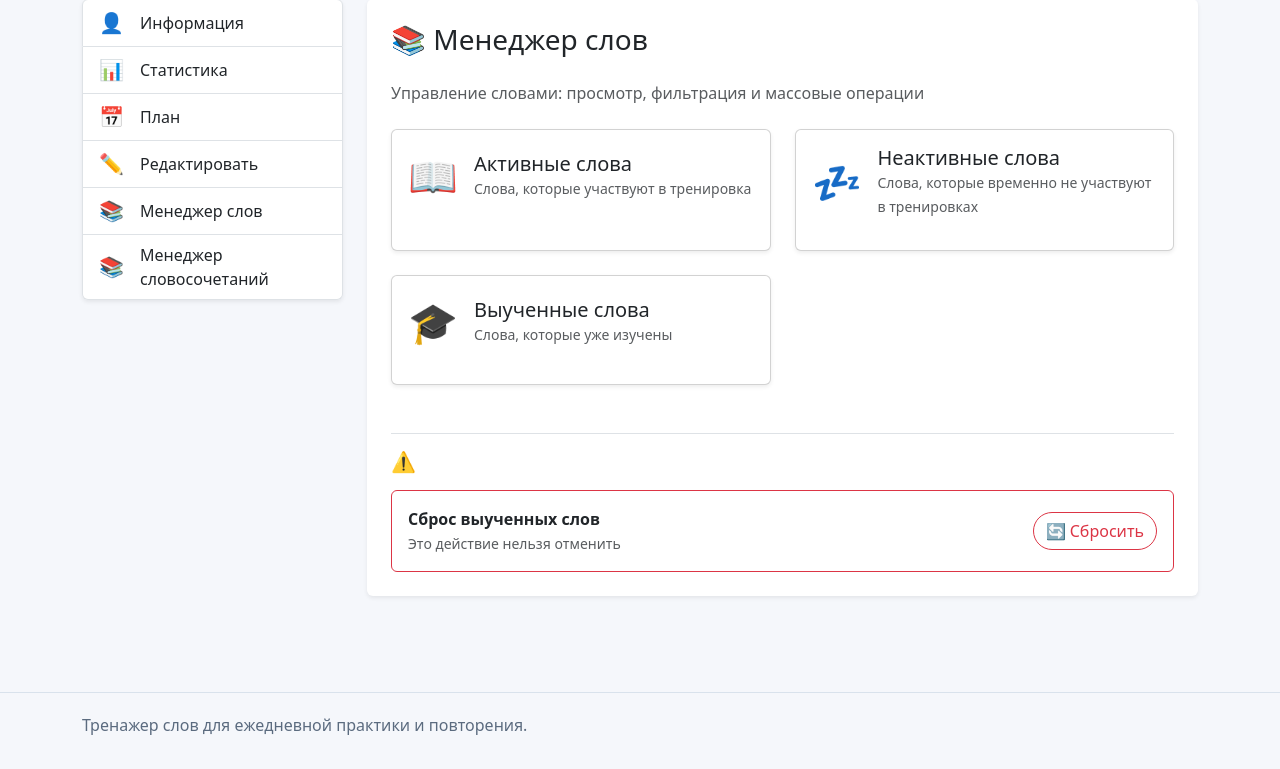
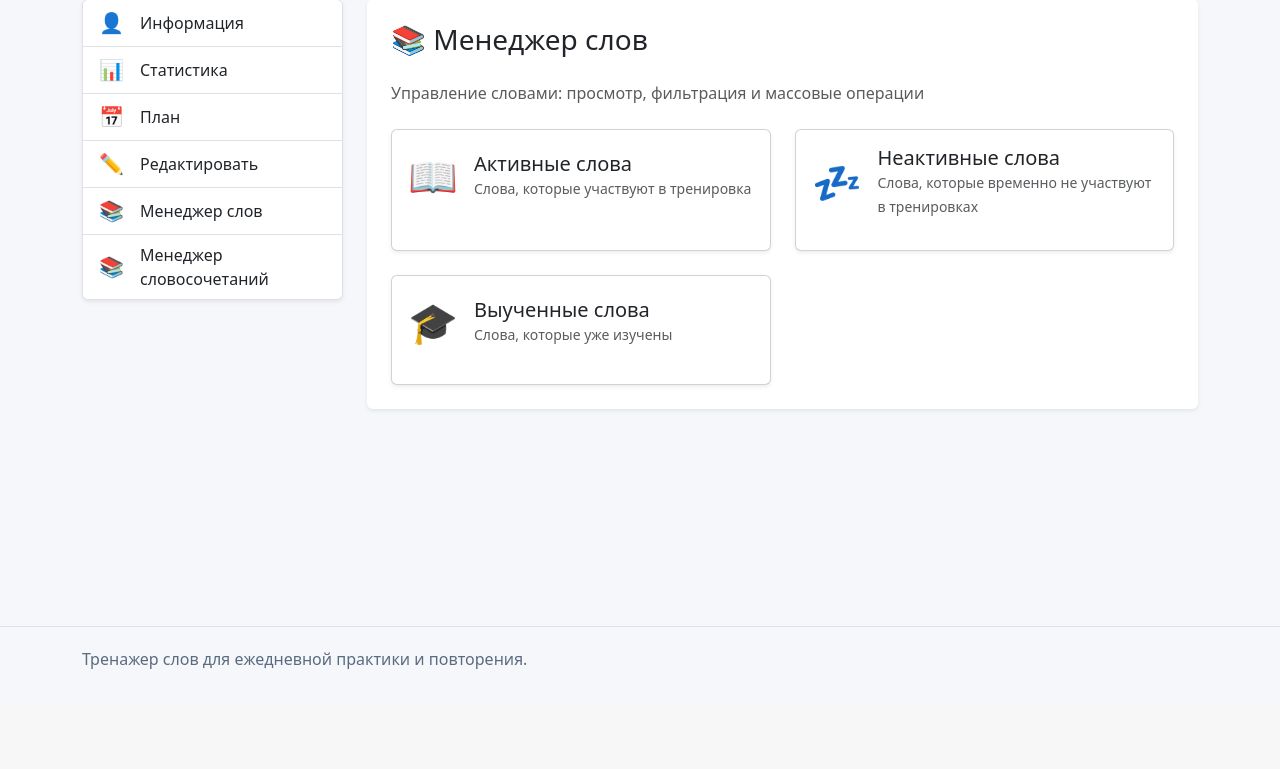
Before and after one commit to bobgoz/training_words_django, a Django app: template templates/users/word_manager.html in a window 1280 px wide. Shown: the part 97-866 px from the top of the page. After the commit the page ends 766 px from the top, so only its background shows below. Run offline with Django 5.2, Linux system fonts and the light colour scheme; the template is opened without the code that fills it, so the values that code supplies are empty; some libraries are stand-ins or nearby versions.

Commit message:
Исправлены шаблоны

```diff
--- a/phrase/views.py
+++ b/phrase/views.py
@@ -20,7 +20,7 @@ class PhraseCreateView(LoginRequiredMixin, CreateView):
     """Вью для создания словосочетания"""
 
     model = Phrase
-    template_name = "training/create_phrase.html"
+    template_name = "phrase/create_phrase.html"
     form_class = CreatePhraseForm
     success_url = reverse_lazy("add_phrase")
 
--- a/templates/users/profile_base.html
+++ b/templates/users/profile_base.html
@@ -65,29 +65,4 @@
    </div>
   </div>
  </div>
-
- <!-- Модальное окно -->
- <div class="modal fade" id="resetLearnedModal" tabindex="-1">
-  <div class="modal-dialog">
-   <div class="modal-content">
-    <div class="modal-header">
-     <h5 class="modal-title">Сброс выученных слов</h5>
-     <button type="button" class="btn-close" data-bs-dismiss="modal"></button>
-    </div>
-    <div class="modal-body">
-     <p>Вы уверены, что хотите сбросить все выученные слова?</p>
-     <p class="text-danger small">
-      Это действие сделает все слова невыученными. Прогресс изучения будет потерян.
-     </p>
-    </div>
-    <div class="modal-footer">
-     <button type="button" class="btn btn-secondary" data-bs-dismiss="modal">Отмена</button>
-     <form method="post" action="{% url 'reset_learned_words' %}">
-      {% csrf_token %}
-      <button type="submit" class="btn btn-danger">Да, сбросить</button>
-     </form>
-    </div>
-   </div>
-  </div>
- </div>
 {% endblock %}
--- a/templates/users/word_manager.html
+++ b/templates/users/word_manager.html
@@ -9,7 +9,6 @@
    <p class="text-muted mb-4">
     Управление словами: просмотр, фильтрация и массовые операции
    </p>
-
    <div class="row g-4">
     <!-- Карточка активных слов -->
     <div class="col-md-6">
@@ -62,51 +61,6 @@
      </a>
     </div>
    </div>
-   <!-- Опасная зона -->
-   <div class="mt-5 pt-3 border-top">
-    <h5 class="text-danger mb-3">⚠️</h5>
-    <div class="card border-danger">
-     <div class="card-body">
-      <div class="d-flex justify-content-between align-items-center">
-       <div>
-        <strong>Сброс выученных слов</strong>
-        <br>
-        <small class="text-muted">Это действие нельзя отменить</small>
-       </div>
-       <button
-        class="btn btn-outline-danger rounded-pill"
-        data-bs-toggle="modal"
-        data-bs-target="#resetLearnedModal"
-       >
-        🔄 Сбросить
-       </button>
-      </div>
-     </div>
-    </div>
-   </div>
-  </div>
- </div>
-
- <!-- Модальное окно -->
- <div class="modal fade" id="resetLearnedModal" tabindex="-1">
-  <div class="modal-dialog">
-   <div class="modal-content">
-    <div class="modal-header">
-     <h5 class="modal-title">Сброс выученных слов</h5>
-     <button type="button" class="btn-close" data-bs-dismiss="modal"></button>
-    </div>
-    <div class="modal-body">
-     <p>Вы уверены, что хотите сбросить все выученные слова?</p>
-     <p class="text-danger small">Прогресс изучения будет потерян.</p>
-    </div>
-    <div class="modal-footer">
-     <button type="button" class="btn btn-secondary" data-bs-dismiss="modal">Отмена</button>
-     <form method="post" action="{% url 'reset_learned_words' %}">
-      {% csrf_token %}
-      <button type="submit" class="btn btn-danger">Да, сбросить</button>
-     </form>
-    </div>
-   </div>
   </div>
  </div>
 {% endblock %}
```
Also changed, not shown: templates/phrase/create_phrase.html (renamed from templates/training/create_phrase.html).
